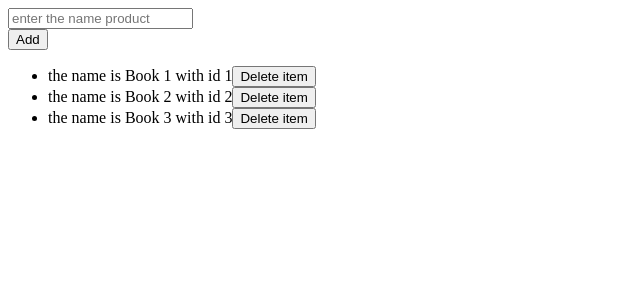
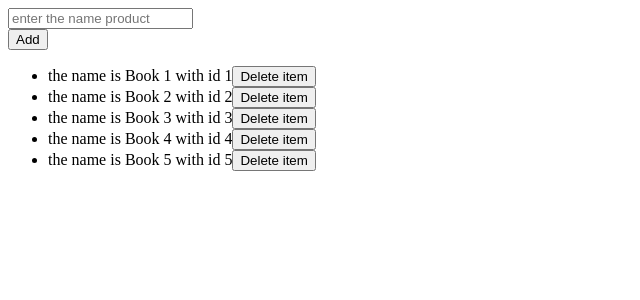
Before and after one commit to womoboy/react-daywork, a React (Create React App) app: page / in a window 1280 px wide. Shown: the top 300 px of the page, without its empty margins (0-640 px from the left). Built offline with nearby package versions, Linux system fonts and the light colour scheme; data requests are answered from the project's data file.

Commit message:
create json server data / fetch api/ delete and component practiced

```diff
--- a/db.json
+++ b/db.json
@@ -1,16 +1,24 @@
 {
   "products": [
     {
-      "id": 1,
-      "title":"Book 1"
+      "title": "Book 1",
+      "id": 1
     },
     {
-      "id": 2,
-      "title":"Book 2"
+      "title": "Book 2",
+      "id": 2
     },
     {
-      "id": 3,
-      "title":"Book 3"
+      "title": "Book 3",
+      "id": 3
+    },
+    {
+      "title": "Book 4",
+      "id": 4
+    },
+    {
+      "title": "Book 5",
+      "id": 5
     }
   ]
 }
--- a/src/App.js
+++ b/src/App.js
@@ -1,21 +1,39 @@
-import { useState } from 'react';
+import { useState, useEffect } from 'react';
 import ProductList from './component/productList/ProductList';
 import AddProduct from './component/addProduct/AddProduct';
 
 const App = () => {
-    const [products, setProducts] = useState([
-        {id: 1, title: "Book 1"},
-        {id: 2, title: "Book 2"},
-        {id: 3, title: "Book 3"}
-    ]);
+    const [products, setProducts] = useState([]);
 
-    const productAddition = (title) => {
-        const id = "#" + Math.floor(Math.random() * 1000);
-        const newProduct = {id, ...title};
-        setProducts([...products, newProduct]);
+    useEffect(()=>{
+        const sendRequest = async () => {
+            const response = await fetch("http://localhost:8000/products");
+            const responseData = await response.json();
+            setProducts(responseData);
+        };
+
+        sendRequest();
+    }, []);
+
+    const productAddition = async (title) => {
+        const response = await fetch(`http://localhost:8000/products/`, {
+            method: "POST",
+            headers: {
+                'Content-type': "application/json"
+            },
+            body: JSON.stringify(title)
+        });
+
+        const responseData = await response.json();
+
+        setProducts([...products, responseData]);
     }
 
-    const deleteProducts = (id) => {
+    const deleteProducts = async (id) => {
+        fetch(`http://localhost:8000/products/${id}`, {
+            method: "DELETE"
+        });
+
         setProducts(products.filter((product) => {return product.id !== id}))
     }
 
```
